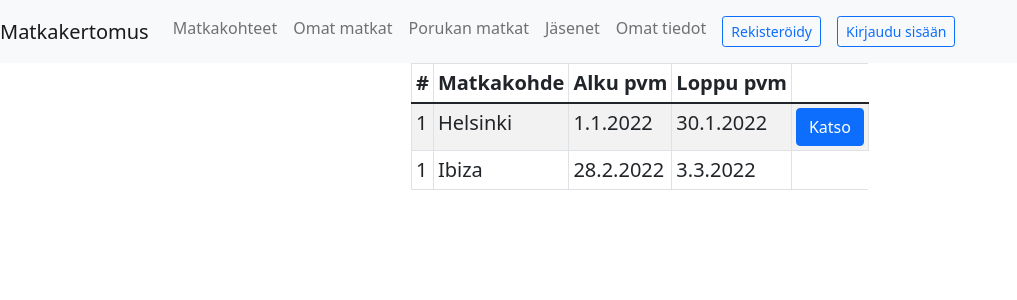
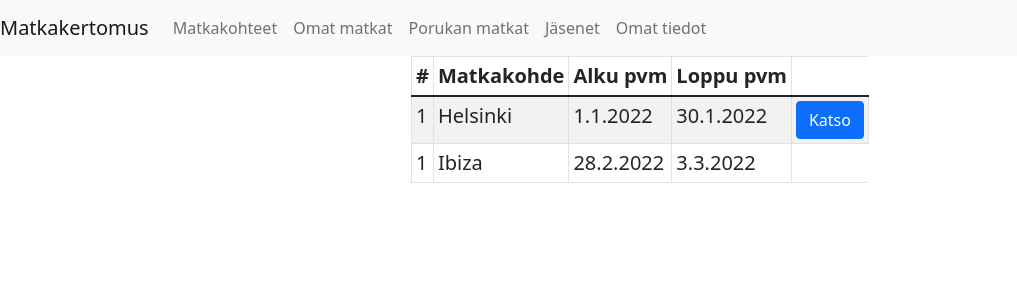
Before and after one commit to OttoH97/Software-production-1, a React (Create React App) app: page /pmatkat in a window 1280 px wide. Shown: the top 300 px of the page, without its empty margins (0-1017 px from the left). Built offline with nearby package versions, Linux system fonts and the light colour scheme.

Commit message:
porukanmatkatsivulta kirjautumiset veks

```diff
--- a/src/porukanmatkat_sivu.js
+++ b/src/porukanmatkat_sivu.js
@@ -51,8 +51,7 @@ function PorukanMatkat() {
                         <Nav.Link href="pmatkat">Porukan matkat</Nav.Link>
                         <Nav.Link href="jasenet">Jäsenet</Nav.Link>
                         <Nav.Link href="otiedot">Omat tiedot</Nav.Link>
-                        <Nav.Link><Button variant="outline-primary" size="sm">Rekisteröidy</Button></Nav.Link>
-                        <Nav.Link><Button variant="outline-primary" size="sm">Kirjaudu sisään</Button></Nav.Link>
+
                     </Nav>
                 </Navbar.Collapse>
             </Navbar>
```
